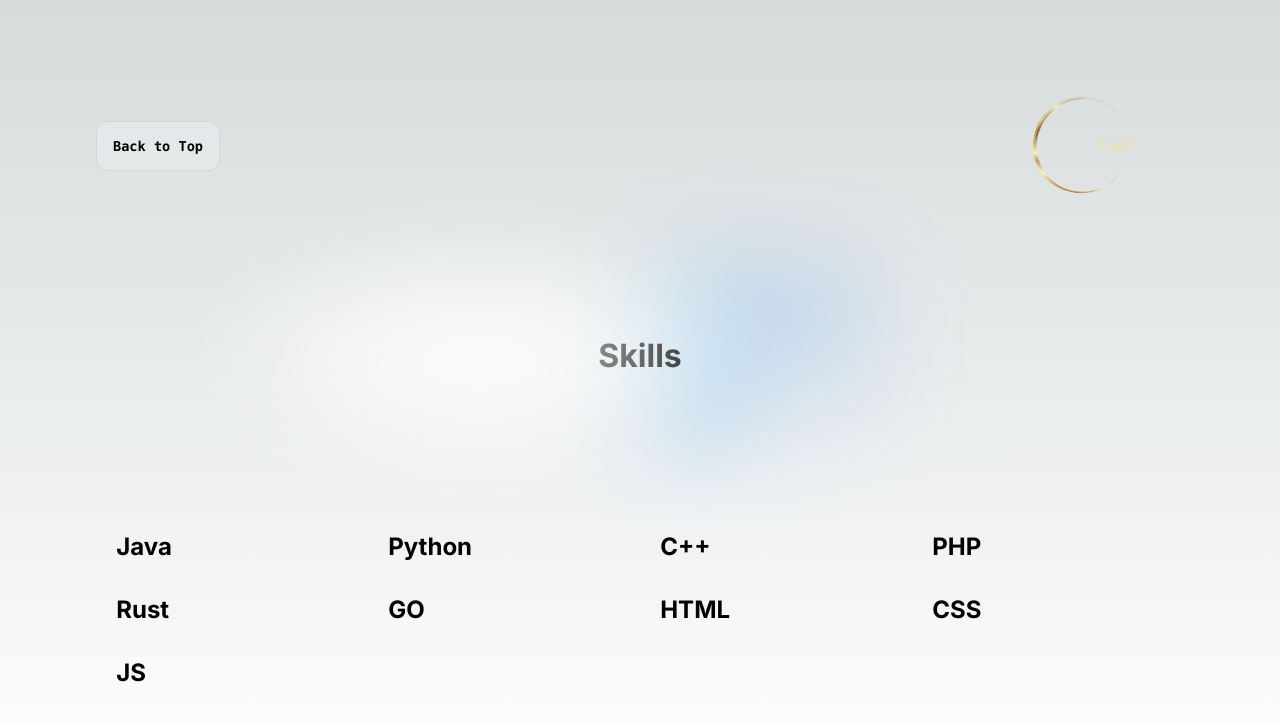
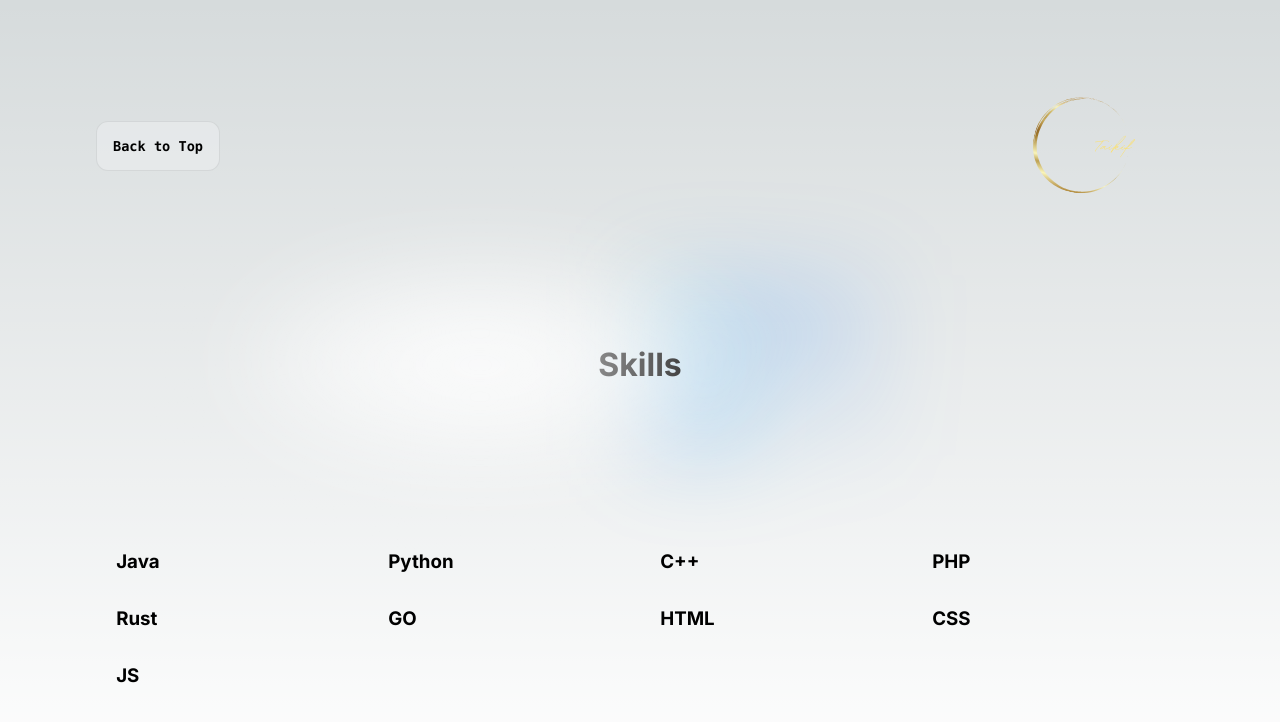
Before and after one commit to taikif/portfolio, a Next.js app: page /skills in a window 1280 px wide. Shown: the top 722 px of the page. Built offline with nearby package versions, Linux system fonts and the light colour scheme.

Commit message:
card h2を変更するとトップ画面に影響があるのでh3に移行した。

```diff
--- a/app/contact/page.js
+++ b/app/contact/page.js
@@ -34,13 +34,13 @@ export default function Activities(){
                     </h1>
             </div>
             <div className={styles.card}>
-              <h2>Mail：xxxtaikif@gmail.com</h2>
+              <h3>Mail：xxxtaikif@gmail.com</h3>
             </div>
             <div className={styles.card}>
-              <h2>Discord：taikif</h2>
+              <h3>Discord：taikif</h3>
             </div>
             <div className={styles.card}>
-              <h2>Twitter：@enjoy_ctf</h2>
+              <h3>Twitter：@enjoy_ctf</h3>
             </div>
 
 
--- a/app/page.module.css
+++ b/app/page.module.css
@@ -60,6 +60,11 @@
 }
 
 .card h2 {
+  font-weight: 600;
+  margin-bottom: 0.7rem;
+}
+
+.card h3 {
   font-weight: 600;
   margin-bottom: 0.7rem;
   opacity: 0.6;
--- a/app/skills/page.js
+++ b/app/skills/page.js
@@ -34,33 +34,33 @@ export default function Activities(){
             </div>
 
             <div className={styles.grid}>
-            <h2 className={styles.card}>
+            <h3 className={styles.card}>
               Java
-            </h2>
-            <h2 className={styles.card}>
+            </h3>
+            <h3 className={styles.card}>
               Python
-            </h2>
-            <h2 className={styles.card}>
+            </h3>
+            <h3 className={styles.card}>
               C++
-            </h2>
-            <h2 className={styles.card}>
+            </h3>
+            <h3 className={styles.card}>
               PHP
-            </h2>
-            <h2 className={styles.card}>
+            </h3>
+            <h3 className={styles.card}>
               Rust
-            </h2>
-            <h2 className={styles.card}>
+            </h3>
+            <h3 className={styles.card}>
               GO
-            </h2>
-            <h2 className={styles.card}>
+            </h3>
+            <h3 className={styles.card}>
               HTML
-            </h2>
-            <h2 className={styles.card}>
+            </h3>
+            <h3 className={styles.card}>
               CSS
-            </h2>
-            <h2 className={styles.card}>
+            </h3>
+            <h3 className={styles.card}>
               JS
-            </h2>
+            </h3>
 
 
             </div>
```
